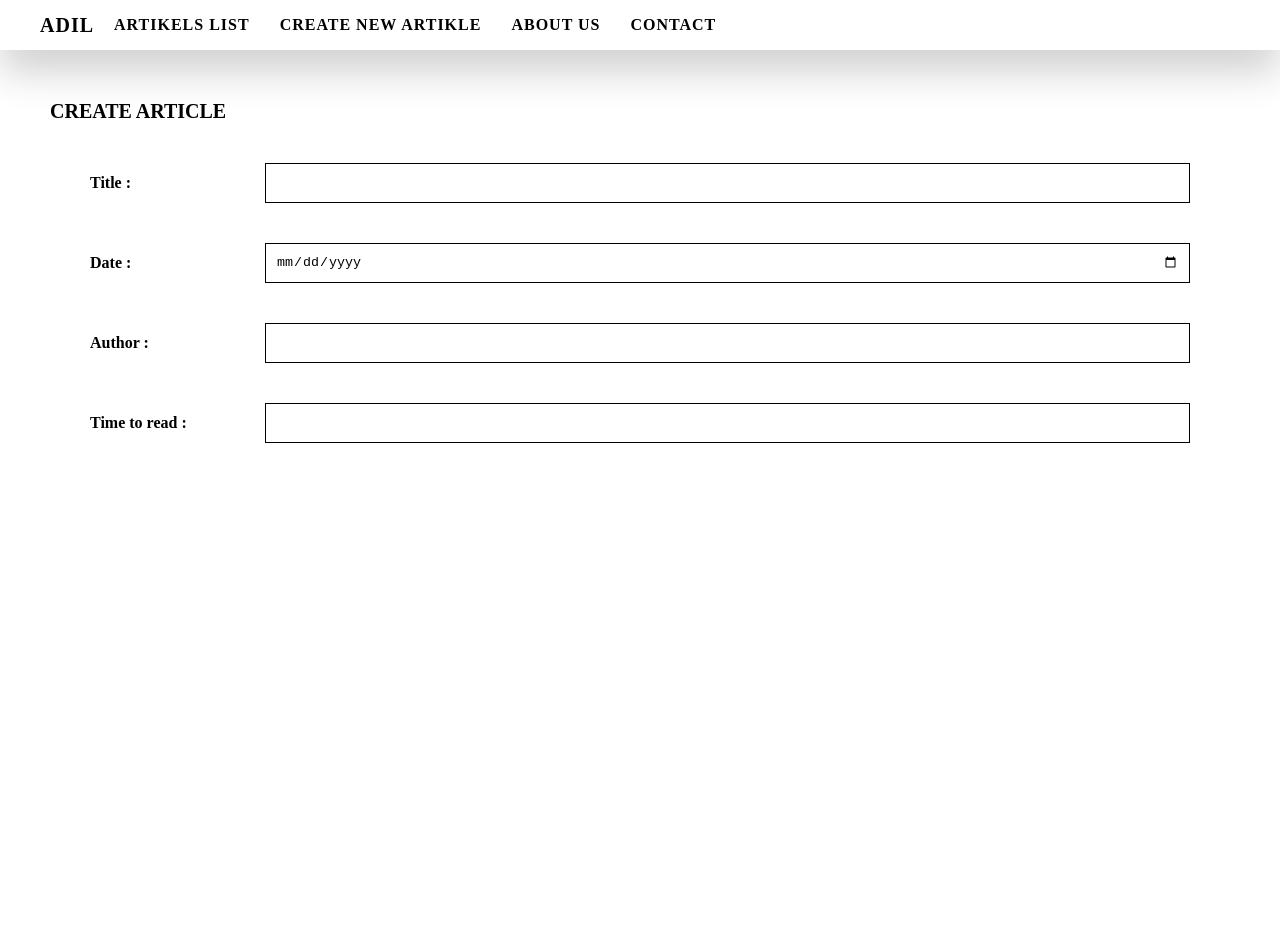
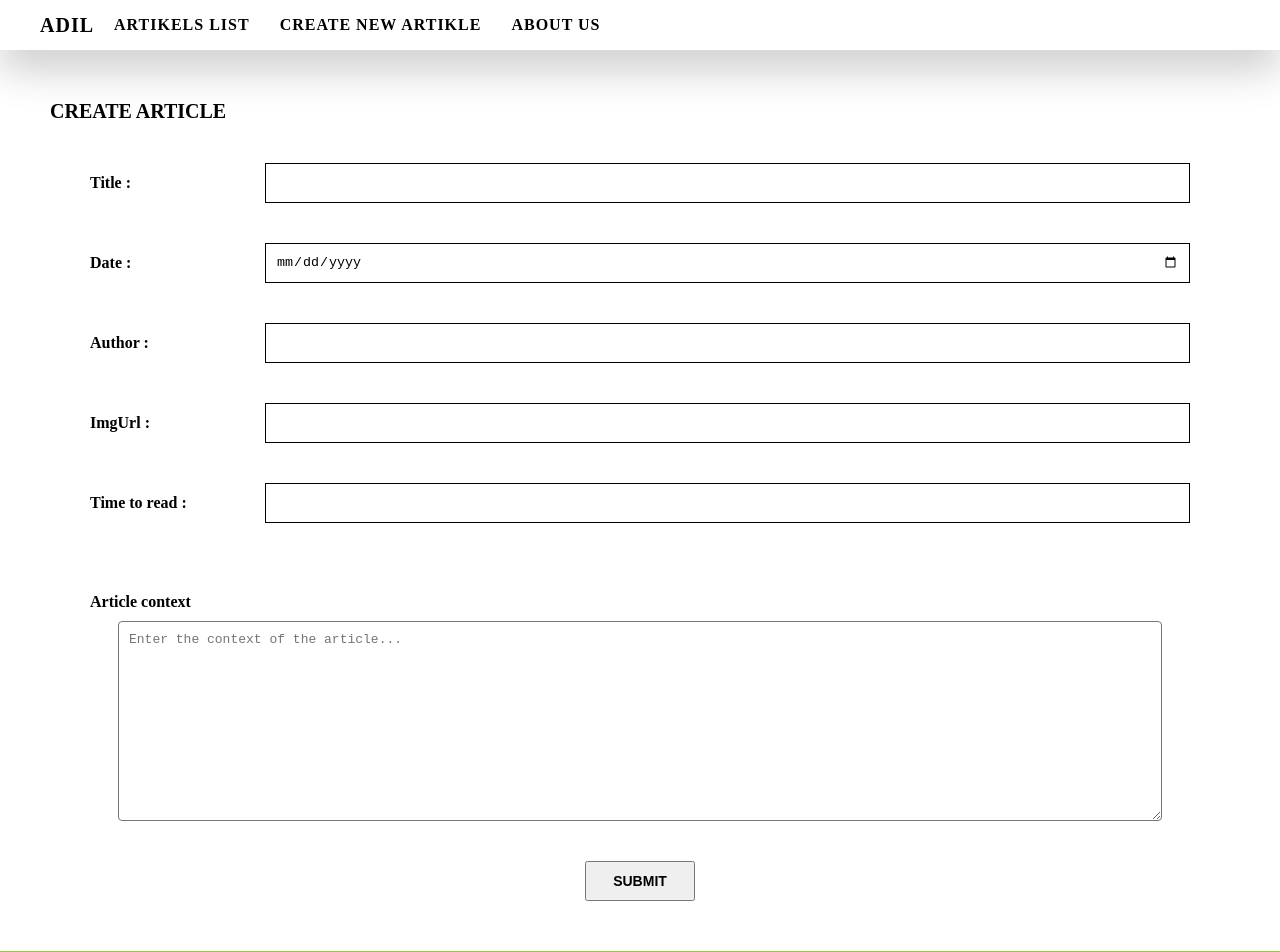
Before and after one commit to adilabde/react-project-artikel-website, a React (Create React App) app: page /create_article in a window 1280 px wide. Shown: the top 952 px of the page. Built offline with nearby package versions, Linux system fonts and the light colour scheme.

Commit message:
finish all pages

```diff
--- a/data/db.json
+++ b/data/db.json
@@ -1,7 +1,5 @@
 {
-  "articles": {
-    "status": true,
-    "data": [
+  "articles": [
     {
       "id": 1,
       "title": "React",
@@ -61,7 +59,15 @@
       "title": "React saves in github",
       "imgUrl": "https://encrypted-tbn0.gstatic.com/images?q=tbn:ANd9GcSLwWgun4_3N4WLOEevJ67Fz1k9TPWau4ACOw&usqp=CAU",
       "readingTime": 3
+    },
+    {
+      "id": 1699996302164,
+      "title": "Why Javascript",
+      "date": "2023-11-14",
+      "author": "Adil ",
+      "readingTime": "",
+      "content": "poris repudiandae exercitationem optio aliquid ab earum voluptatibus repellendus quibusdam beatae, possimus perspiciatis deleniti perferendis voluptates inventore maiores.        Lorem ipsum dolor sit amet consectetur adipisicing elit. Odit eligendi nemo numquam corporis repudiandae exercitationem optio aliquid ab earum voluptatibus repellendus quibusdam beatae, possimus perspiciatis deleniti perferendis voluptates inventore maiores.        Lorem ipsum dolor sit amet consectetur adipisicing elit. Odit eligendi nemo numquam corporis repudiandae exercitationem optio aliquid ab earum voluptatibus",
+      "imgUrl": "https://encrypted-tbn0.gstatic.com/images?q=tbn:ANd9GcRik2LL2GC8-CpamK0XQfB9ecrwMHjcggyYhg&usqp=CAU"
     }
   ]
 }
-}
--- a/src/App.jsx
+++ b/src/App.jsx
@@ -1,6 +1,7 @@
 import CreateArticle from "./component/CreateArticle";
 import "./css/style.css";
 import ArticlePage from "./pages/ArticlePage";
+import NotFound from "./pages/NotFound";
 import About from "./pages/aboutUs/About";
 import Home from "./pages/home/Home";
 import { Route, Routes } from "react-router-dom";
@@ -9,6 +10,7 @@ function App() {
   return (
     <div>
       <Routes>
+        <Route path="*" element={<NotFound/>}/>
         <Route path="/" element={<Home/>}/>
         <Route path="/about" element={<About/>}/>
         <Route path="/article/:id" element={<ArticlePage/>}/>
--- a/src/component/CreateArticle.jsx
+++ b/src/component/CreateArticle.jsx
@@ -1,19 +1,35 @@
 import { useState } from "react";
 import Footer from "./Footer";
 import Navbar from "./Navbar";
+import axios from "axios";
 
 export default function CreateArticle() {
   const [article, setArticle] = useState({
     title: "",
     date: "",
+    author: "",
+    readingTime: "",
+    content: "",
+    imgUrl:
+      "https://encrypted-tbn0.gstatic.com/images?q=tbn:ANd9GcRik2LL2GC8-CpamK0XQfB9ecrwMHjcggyYhg&usqp=CAU",
   });
 
+  const handleChangeArticle = (e) => {
+    setArticle({ ...article, [e.target.name]: e.target.value });
+  };
 
-
-
-
-  const handleChangeArticle = (e) => {
-    setArticle({...article, [e.target.name]:e.target.value})
+  const handleSubmit = () => {
+    axios
+      .post("http://localhost:8000/articles", {
+        id: new Date().getTime(),
+        title: article.title,
+        date: article.date,
+        author: article.author,
+        readingTime: article.readingTime,
+        content: article.content,
+        imgUrl: article.imgUrl,
+      })
+      .catch((err) => console.error(err.message));
 
     // switch (e.target.name) {
     //   case "title":
@@ -28,7 +44,7 @@ export default function CreateArticle() {
     //     break;
     // }
   };
-  console.log(article.date,article.title);
+  // console.log(article);
   return (
     <div>
       <Navbar />
@@ -37,8 +53,14 @@ export default function CreateArticle() {
         <InputData handleChangeArticle={handleChangeArticle} name={"title"} />
         <InputData handleChangeArticle={handleChangeArticle} name={"date"} />
         <InputData handleChangeArticle={handleChangeArticle} name={"author"} />
-        <InputData handleChangeArticle={handleChangeArticle} name={"time to read"} />
+        <InputData handleChangeArticle={handleChangeArticle} name={"imgUrl"} />
+        <InputData
+          handleChangeArticle={handleChangeArticle}
+          name={"time to read"}
+        />
       </div>
+      <ArticleText handleChangeArticle={handleChangeArticle} name={"content"} />
+      <button onClick={handleSubmit} className="btn__submit">Submit</button>
 
       <Footer />
     </div>
@@ -54,9 +76,25 @@ function InputData({ name, handleChangeArticle }) {
       <input
         name={name}
         onChange={handleChangeArticle}
-        type={name==='date'?'date':'text'}
+        type={name === "date" ? "date" : "text"}
         className="input__content-input"
       />
     </div>
   );
 }
+
+function ArticleText({ handleChangeArticle, name }) {
+  return (
+    <div className="article__content">
+      <label htmlFor="" className="article__content-label">
+        Article context
+      </label>
+      <textarea
+        onChange={handleChangeArticle}
+        name={name}
+        placeholder="Enter the context of the article..."
+        className="article__content-context"
+      ></textarea>
+    </div>
+  );
+}
--- a/src/component/Navbar.jsx
+++ b/src/component/Navbar.jsx
@@ -1,6 +1,6 @@
 import { Link } from "react-router-dom";
 
-export default function Navbar({ title, name = "Contact" }) {
+export default function Navbar({ title, name = "" }) {
   return (
     <div className="navbar">
       <div className="navbar__header">
--- a/src/css/style.css
+++ b/src/css/style.css
@@ -35,6 +35,11 @@ html {
     text-decoration: none;
     color: inherit; }
 
+.notFound {
+  margin: 7rem auto;
+  font-size: 3rem;
+  text-align: center; }
+
 .article {
   padding: 2rem;
   height: 30rem;
@@ -65,7 +70,7 @@ html {
   display: flex;
   align-items: center;
   justify-content: center;
-  margin-top: 50rem; }
+  margin-top: 5rem; }
 
 .articlePage__container {
   padding: 4rem;
@@ -243,3 +248,33 @@ html {
     margin-bottom: 2rem; }
     .input__content-input:focus {
       outline: none; }
+
+.article__content {
+  display: flex;
+  flex-direction: column;
+  align-items: center;
+  margin: 4rem 6rem; }
+  .article__content-label {
+    margin-left: 3rem;
+    align-self: baseline;
+    font-size: 1.6rem;
+    margin-bottom: 1rem;
+    font-weight: 600; }
+  .article__content-context {
+    padding: 1rem;
+    font-size: 1.3rem;
+    width: 90%;
+    min-height: 20rem;
+    border-radius: 4px; }
+    .article__content-context:focus {
+      outline: none; }
+
+.btn__submit {
+  display: block;
+  margin: auto;
+  text-align: center;
+  text-transform: uppercase;
+  font-size: 1.4rem;
+  font-weight: 700;
+  width: 11rem;
+  height: 4rem; }
--- /dev/null
+++ b/src/pages/NotFound.jsx
@@ -0,0 +1,11 @@
+import Navbar from "../component/Navbar";
+
+export default function NotFound(){
+    return(
+        <div>
+            <Navbar/>
+
+            <h1 className="notFound">This page coundn't found...404</h1>
+        </div>
+    )
+}
--- a/src/pages/home/Home.jsx
+++ b/src/pages/home/Home.jsx
@@ -22,7 +22,7 @@ export default function Home() {
   const database = async function (url) {
     const response = await fetch(url);
     const data = await response.json();
-    setArticles(data.data);
+    setArticles(data);
   };
 
   // useEffect(()=>
@@ -38,7 +38,7 @@ export default function Home() {
     axios
       .get(url)
       .then((res) => {
-        setArticles(res.data.data);
+        setArticles(res.data);
         setIsLoading(false);
       })
       .catch((err) => {
```
Lines whose indentation alone changed are shown as unchanged.
